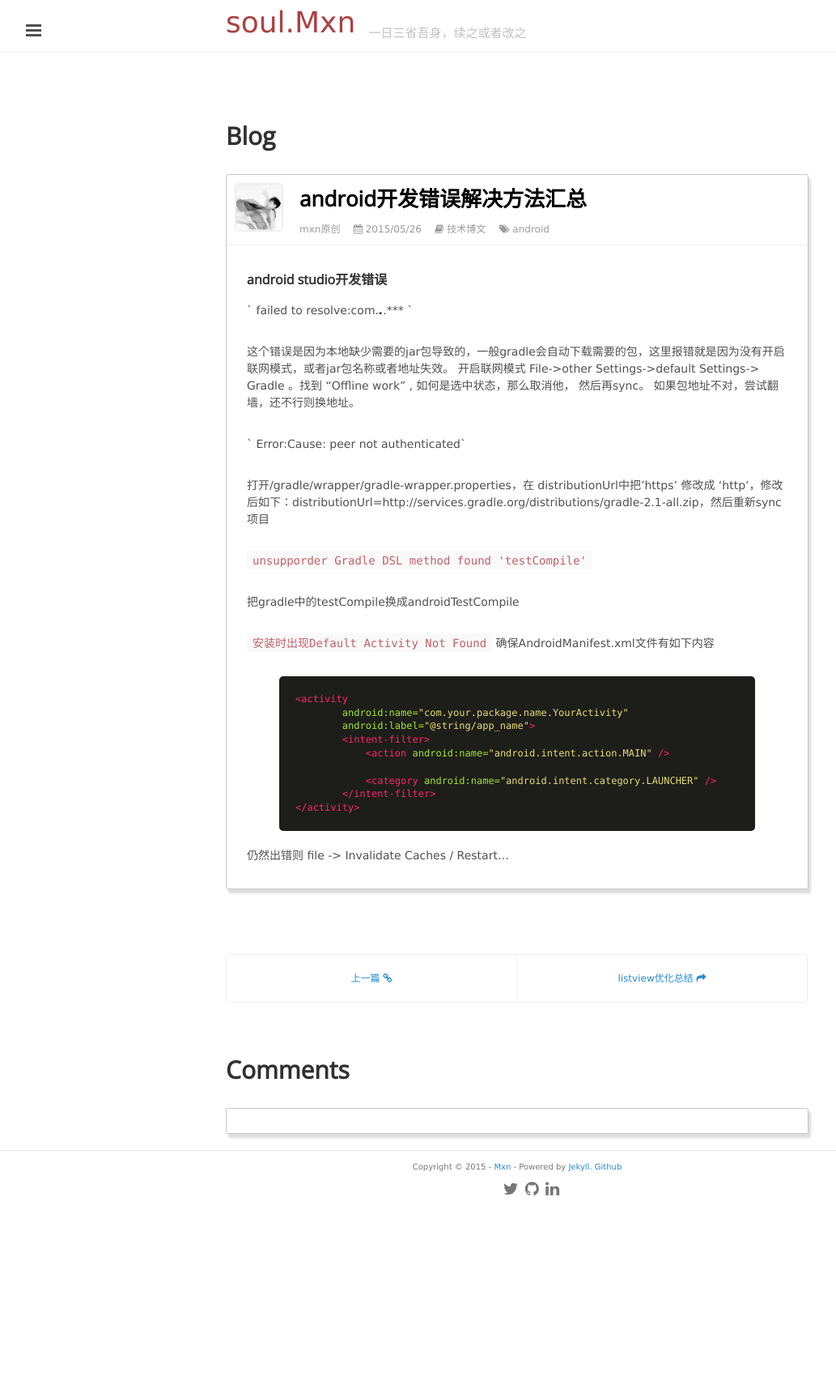
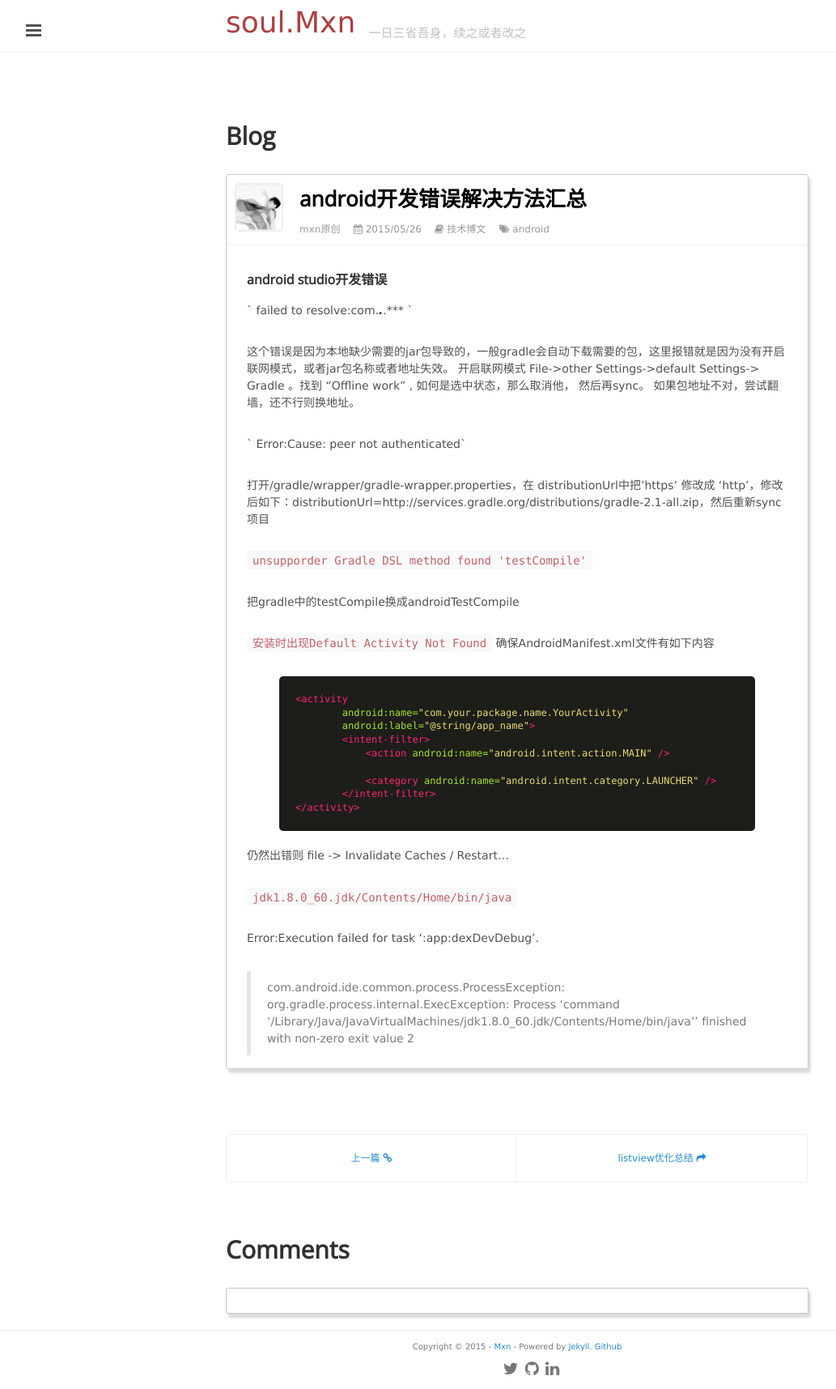
Before and after one commit to mxn21/mxn21.github.io, a Jekyll site: the page built from _posts/2015-5-26-android开发错误解决方法汇总.md, in a window 1280 px wide. Shown: the whole page at 81% size, without its empty margins (1-1034 px from the left). Built offline with Jekyll 4.4.1, drawn with Linux system fonts in a browser that asks for light colours; Markdown is read by kramdown in place of the engine named in the settings; comment, search, counter and statistics services are not loaded; before the commit the page ends 1493 px from its top, so only the background shows below that.

Commit message:
33453453

```diff
--- a/_posts/2015-5-26-android开发错误解决方法汇总.md
+++ b/_posts/2015-5-26-android开发错误解决方法汇总.md
@@ -42,3 +42,10 @@
 {% endhighlight %}
 
 仍然出错则  file -> Invalidate Caches / Restart...
+
+
+`jdk1.8.0_60.jdk/Contents/Home/bin/java`
+
+Error:Execution failed for task ':app:dexDevDebug'.
+> com.android.ide.common.process.ProcessException: org.gradle.process.internal.ExecException: Process 'command
+'/Library/Java/JavaVirtualMachines/jdk1.8.0_60.jdk/Contents/Home/bin/java'' finished with non-zero exit value 2
```
